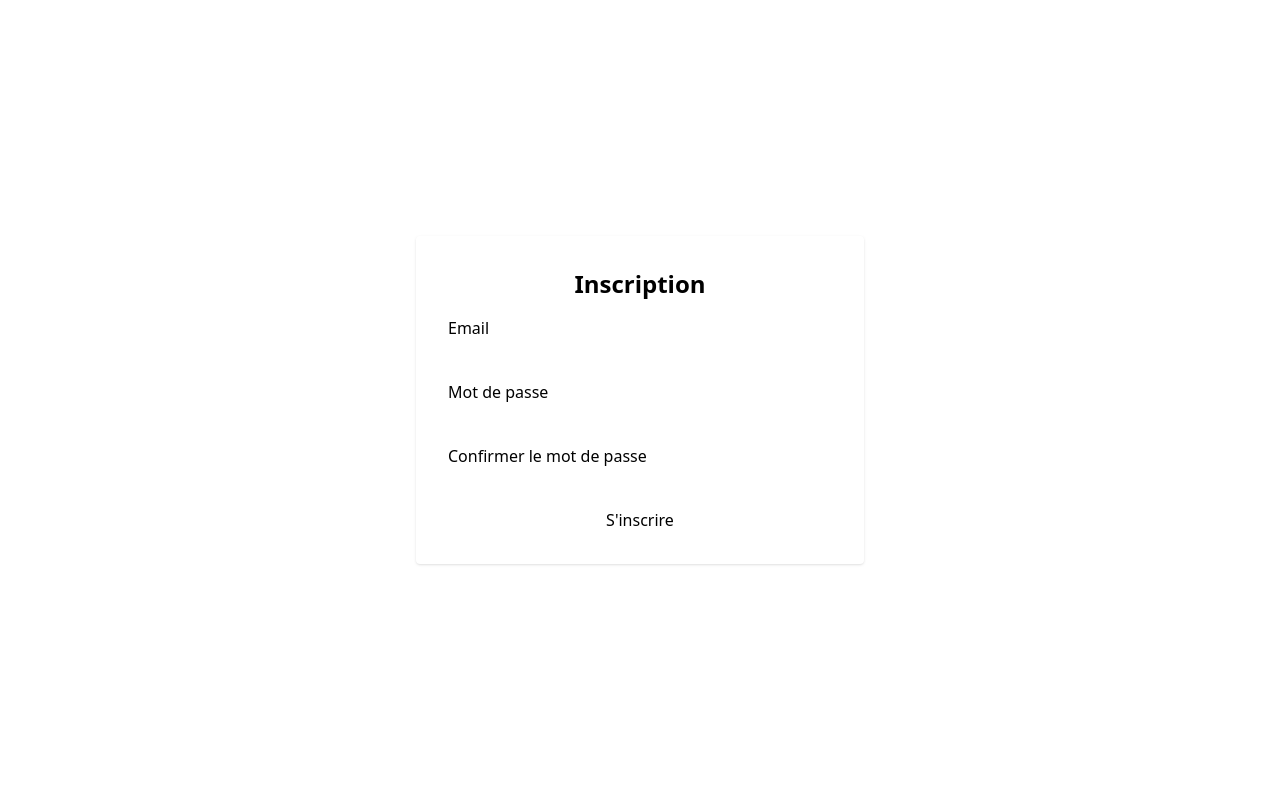
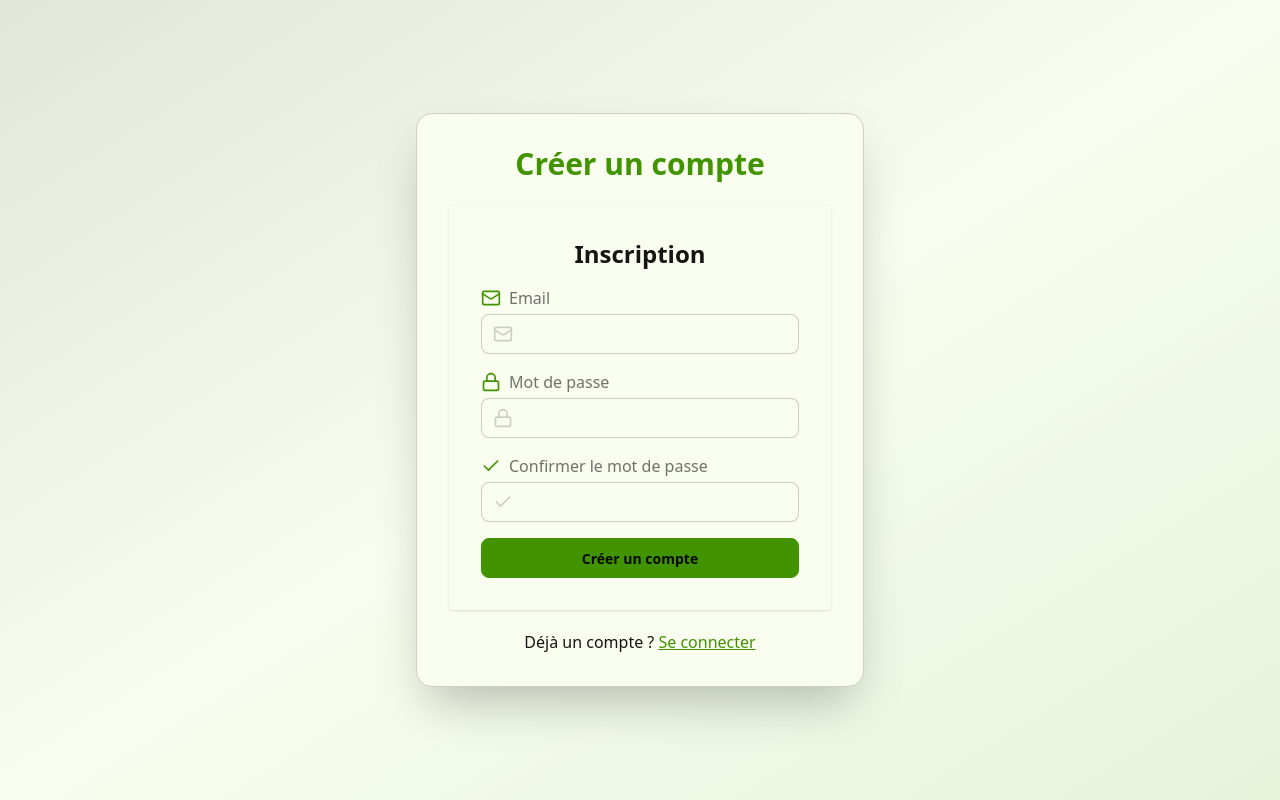
Before and after one commit to Dii11/Kajiko, a React (Vite) app: page /register in a window 1280 px wide. Built offline with nearby package versions, Linux system fonts and the light colour scheme.

Commit message:
ajout style authentification

```diff
--- a/index.html
+++ b/index.html
@@ -1,5 +1,5 @@
 <!doctype html>
-<html lang="fr">
+<html lang="fr" data-theme="lemonade">
   <head>
     <meta charset="UTF-8" />
     <meta name="viewport" content="width=device-width, initial-scale=1.0" />
--- a/package.json
+++ b/package.json
@@ -11,20 +11,18 @@
     "start": "nodemon server.js"
   },
   "dependencies": {
-    "@emotion/react": "^11.14.0",
-    "@emotion/styled": "^11.14.0",
-    "@mui/material": "^7.0.2",
     "@tailwindcss/vite": "^4.1.5",
     "axios": "^1.9.0",
     "bcryptjs": "^3.0.2",
     "body-parser": "^2.2.0",
     "cors": "^2.8.5",
+    "daisyui": "^5.0.37",
     "dotenv": "^16.5.0",
     "express": "^5.1.0",
     "formik": "^2.4.6",
     "jsonwebtoken": "^9.0.2",
+    "lucide-react": "^0.511.0",
     "motion": "^12.9.4",
-    "mysql2": "^3.14.1",
     "nodemon": "^3.1.10",
     "react": "^19.0.0",
     "react-dom": "^19.0.0",
--- a/src/auth/Login.jsx
+++ b/src/auth/Login.jsx
@@ -92,6 +92,16 @@ const Login = () => {
               {status && status.error && (
                 <div className="alert alert-error mt-4">{status.error}</div>
               )}
+              <div className="text-center mt-4">
+                <span>Pas de compte ? </span>
+                <button
+                  type="button"
+                  className="link link-primary"
+                  onClick={() => navigate('/register')}
+                >
+                  Créer un compte
+                </button>
+              </div>
             </Form>
           )}
         </Formik>
--- a/src/auth/Register.jsx
+++ b/src/auth/Register.jsx
@@ -32,7 +32,11 @@ const Register = () => {
   const navigate = useNavigate();
 
   return (
-    <div className="flex items-center justify-center min-h-screen bg-base-200">
+    <div   data-theme="lemonade" className="
+
+    flex items-center justify-center min-h-screen bg-gradient-to-br from-base-200 via-base-100 to-primary/10">
+      <div className="w-full max-w-md p-8 bg-base-100 rounded-2xl shadow-2xl border border-base-300">
+        <h2 className="text-3xl font-bold text-center mb-6 text-primary">Créer un compte</h2>
         <Formik
           initialValues={{ email: '', password: '', confirmPassword: '' }}
           validate={validate}
@@ -63,7 +67,7 @@ const Register = () => {
           }}
         >
           {({ isSubmitting, status }) => (
-          <Form>
+            <Form className="space-y-5">
               <RegisterForm isSubmitting={isSubmitting} />
               {status && status.success && (
                 <div className="alert alert-success mt-4">{status.success}</div>
@@ -71,9 +75,20 @@ const Register = () => {
               {status && status.error && (
                 <div className="alert alert-error mt-4">{status.error}</div>
               )}
+              <div className="text-center mt-4">
+                <span>Déjà un compte ? </span>
+                <button
+                  type="button"
+                  className="link link-primary"
+                  onClick={() => navigate('/login')}
+                >
+                  Se connecter
+                </button>
+              </div>
             </Form>
           )}
         </Formik>
+      </div>
     </div>
   );
 };
--- a/src/auth/RegisterForm.jsx
+++ b/src/auth/RegisterForm.jsx
@@ -1,5 +1,6 @@
 import React from 'react';
 import { Field, ErrorMessage } from 'formik';
+import { Mail, Lock, Check } from 'lucide-react';
 
 const RegisterForm = ({ isSubmitting }) => (
   <div className="w-full max-w-md p-8 space-y-4 bg-base-100 rounded shadow">
@@ -7,38 +8,53 @@ const RegisterForm = ({ isSubmitting }) => (
     <div className="space-y-4">
       <div>
         <label className="label">
-          <span className="label-text">Email</span>
+          <span className="label-text flex items-center gap-2">
+            <Mail className="w-5 h-5 text-primary" /> Email
+          </span>
         </label>
+        <div className="relative">
           <Field
             type="email"
             name="email"
-          className="input input-bordered w-full"
+            className="input input-bordered w-full pl-10"
             autoComplete="username"
           />
+          <Mail className="absolute left-3 top-1/2 -translate-y-1/2 w-5 h-5 text-base-300 pointer-events-none" />
+        </div>
         <ErrorMessage name="email" component="div" className="text-error text-sm" />
       </div>
       <div>
         <label className="label">
-          <span className="label-text">Mot de passe</span>
+          <span className="label-text flex items-center gap-2">
+            <Lock className="w-5 h-5 text-primary" /> Mot de passe
+          </span>
         </label>
+        <div className="relative">
           <Field
             type="password"
             name="password"
-          className="input input-bordered w-full"
+            className="input input-bordered w-full pl-10"
             autoComplete="new-password"
           />
+          <Lock className="absolute left-3 top-1/2 -translate-y-1/2 w-5 h-5 text-base-300 pointer-events-none" />
+        </div>
         <ErrorMessage name="password" component="div" className="text-error text-sm" />
       </div>
       <div>
         <label className="label">
-          <span className="label-text">Confirmer le mot de passe</span>
+          <span className="label-text flex items-center gap-2">
+            <Check className="w-5 h-5 text-primary" /> Confirmer le mot de passe
+          </span>
         </label>
+        <div className="relative">
           <Field
             type="password"
             name="confirmPassword"
-          className="input input-bordered w-full"
+            className="input input-bordered w-full pl-10"
             autoComplete="new-password"
           />
+          <Check className="absolute left-3 top-1/2 -translate-y-1/2 w-5 h-5 text-base-300 pointer-events-none" />
+        </div>
         <ErrorMessage name="confirmPassword" component="div" className="text-error text-sm" />
       </div>
       <button
@@ -46,7 +62,7 @@ const RegisterForm = ({ isSubmitting }) => (
         className="btn btn-primary w-full"
         disabled={isSubmitting}
       >
-        S'inscrire
+        Créer un compte
       </button>
     </div>
   </div>
--- a/src/index.css
+++ b/src/index.css
@@ -4,3 +4,6 @@
     --color-secondaryColor:#B7FF7C;
     --font-font:"Manrope","Montserrat","roboto"
  }
+@plugin "daisyui" {
+  themes: all;
+}
--- a/vite.config.js
+++ b/vite.config.js
@@ -1,8 +1,14 @@
 import { defineConfig } from 'vite'
 import react from '@vitejs/plugin-react'
 import tailwindcss from "@tailwindcss/vite";
+import daisyui from 'daisyui'
 
-// https://vite.dev/config/
 export default defineConfig({
-  plugins: [react(), tailwindcss()],
+  plugins: [
+    react(),
+    tailwindcss({
+      plugins: [daisyui],
+    }),
+  ],
+
 })
```
Also changed, not shown: 1 other file (tests, documents, lock files or other folders). Lines whose indentation alone changed are shown as unchanged.
